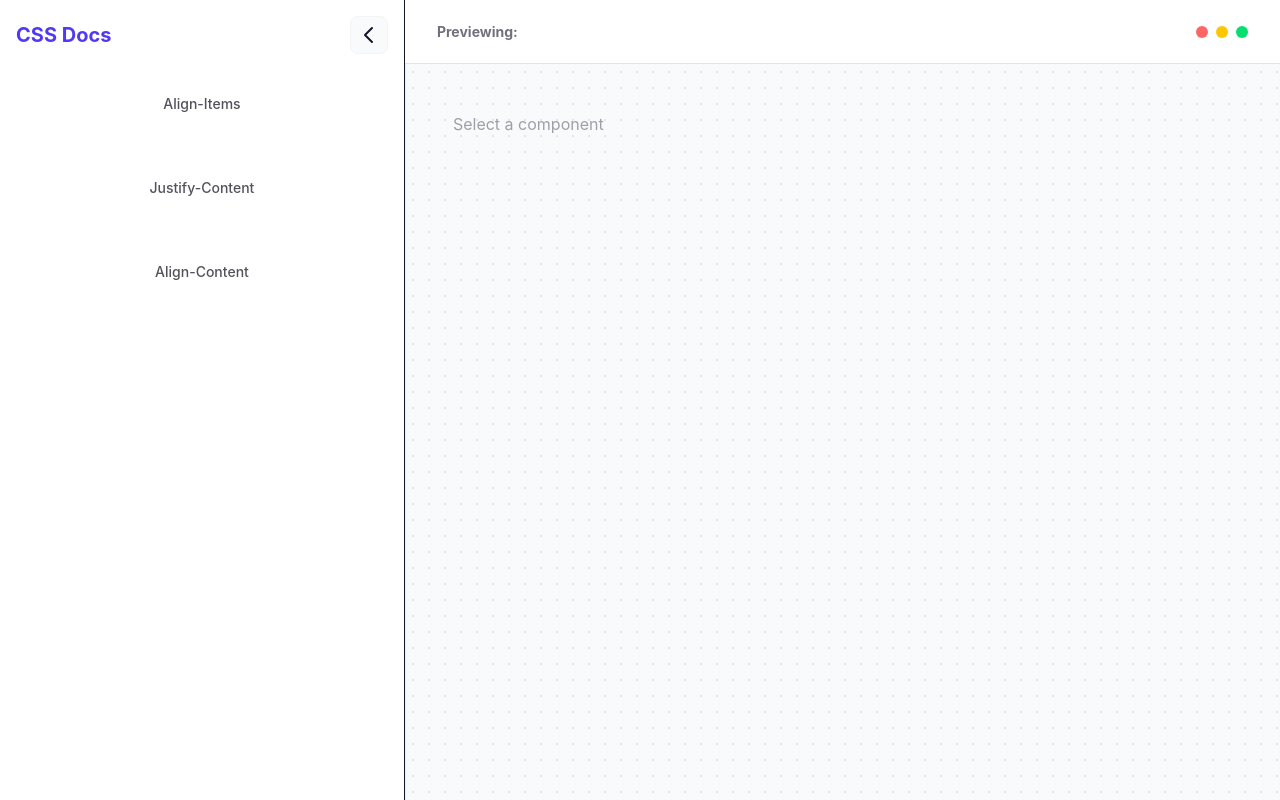
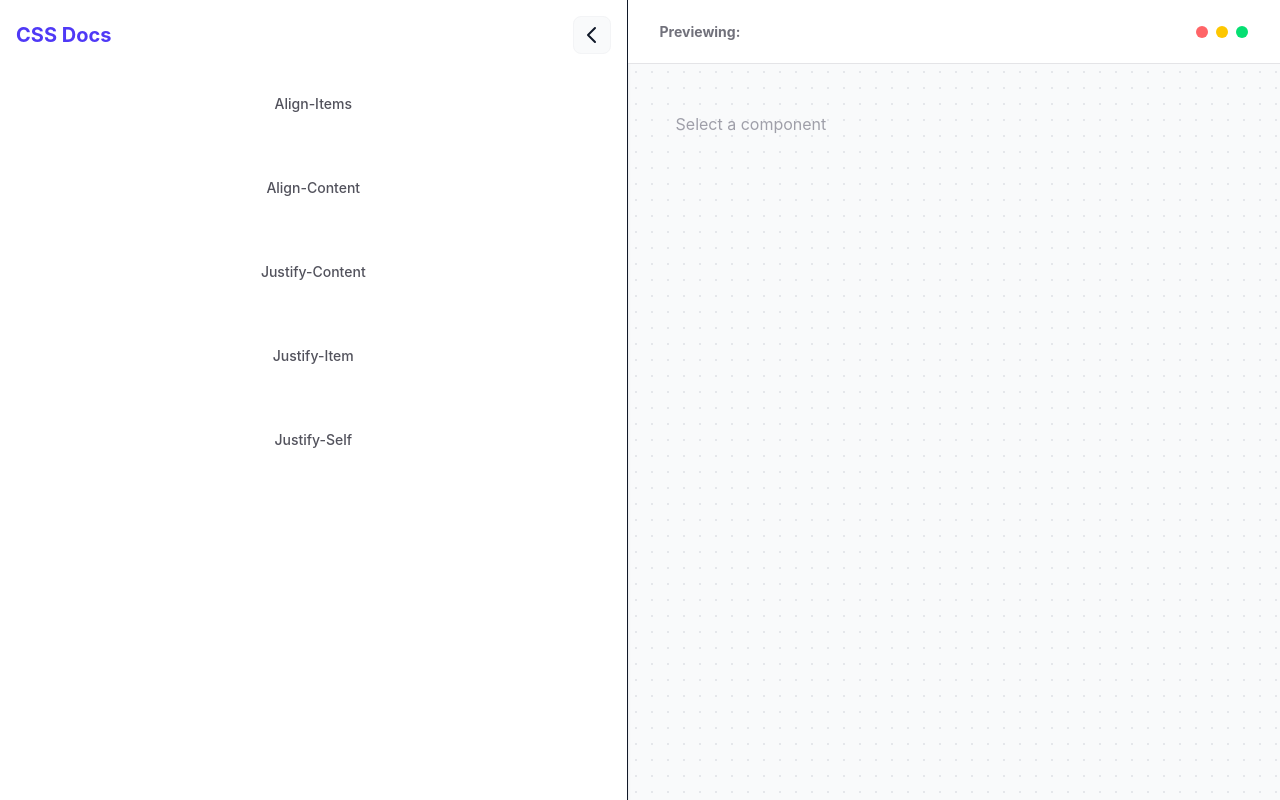
Before and after one commit to robitcode/cssdocs, a React (Vite) app: page / in a window 1280 px wide. Built offline with nearby package versions, Linux system fonts and the light colour scheme.

Commit message:
Add box positioning components

```diff
--- a/src/App.jsx
+++ b/src/App.jsx
@@ -2,19 +2,22 @@ import { useState } from 'react'
 import './App.css'
 
 import DetailComponent from './components/DetailComponent';
+import HeaderComponent from './components/HeaderComponent';
 import AlignItems from './guide/box-positioning/AlignItems';
+import AlignContent from './guide/box-positioning/AlignContent';
 import JustifyContent from './guide/box-positioning/JustifyContent';
-import AlignContent from './guide/box-positioning/AlignContent';
-import HeaderComponent from './components/HeaderComponent';
-
+import JustifyItems from './guide/box-positioning/JustifyItems';
+import JustifySelf from './guide/box-positioning/JustifySelf';
 
   function App() {
     const [expanded, setExpanded] = useState(true);
     const [selected, setSelected] = useState()
     const components = [
       { "id": "align-items", "name": "Align-Items", "components": <AlignItems /> },
+      { "id": "align-content", "name": "Align-Content", "components": <AlignContent /> },
       { "id": "justify-content", "name": "Justify-Content", "components": <JustifyContent /> },
-      { "id": "align-content", "name": "Align-Content", "components": <AlignContent /> },
+      { "id": "justify-item", "name": "Justify-Item", "components": <JustifyItems /> },
+      { "id": "justify-self", "name": "Justify-Self", "components": < JustifySelf/> },
     ]
 
     const Preview = components.find(c => c.id === selected)?.components;
@@ -82,7 +85,7 @@ import HeaderComponent from './components/HeaderComponent';
             </div>
           </header>
 
-          <section className='flex-1 overflow-auto p-12 bg-[radial-gradient(#e5e7eb_1px,transparent_1px)] [background-size:16px_16px]'>
+          <section className='flex-1 overflow-auto p-12 bg-[radial-gradient(#e5e7eb_1px,transparent_1px)] bg-size-[16px_16px]'>
 
               <div className='max-w-5xl mx-auto'>
                 {/* The Render zone */}
--- a/src/guide/Justify/JustifyContent.jsx
+++ /dev/null
@@ -1,39 +0,0 @@
-import { useState } from "react";
-import DetailComponent from "../../components/DetailComponent";
-import OutputComponent from "../../components/OutputComponent";
-
-const code = `justify-content : start;
-justify-content : center;
-justify-content : space-between;
-justify-content : space-around;
-justify-content : space-evenely`
-
-export default function JustifyContent() {
-    const ouputPanel = {
-        'title': "CSS Demo: justify-content",
-        'buttons': [
-            { 'name': 'justify-content : start;', 'state': 'justify-start' },
-            { 'name': 'justify-content : center;', 'state': 'justify-center' },
-            { 'name': 'justify-content : space-between;', 'state': 'justify-between' },
-            { 'name': 'justify-content : space-around;', 'state': 'justify-around' },
-            { 'name': 'justify-content : space-evenly;', 'state': 'justify-evenly' }
-        ],
-        'output': (state) => (
-            <div className={`h-fit flex w-full ${state}`}>
-                <span className="p-2 h-fit border border-blue-500">one</span>
-                <span className="p-2 h-fit border border-blue-500">two</span>
-                <span className="p-2 h-fit border border-blue-500">three</span>
-            </div>
-        )
-    }
-
-    return (
-        <div className="min-h-screen w-full space-y-6">
-            <DetailComponent title="justify-content " code={code} />
-
-            <OutputComponent render={ouputPanel} />
-        </div>
-
-
-    )
-}
--- a/src/guide/box-positioning/JustifyContent.jsx
+++ b/src/guide/box-positioning/JustifyContent.jsx
@@ -1,20 +1,20 @@
-import profileImg from "../../assets/196452524.png"
+import profileImg1 from "../../assets/image.png"
 import { useState } from "react";
 import DetailComponent from "../../components/DetailComponent";
 import OutputComponent from "../../components/OutputComponent";
 import HeaderComponent from "../../components/HeaderComponent";
 
-const code = `justify-content : start;
-justify-content : center;
-justify-content : space-between;
-justify-content : space-around;
-justify-content : space-evenely;`;
+const code = `justify-content:start;
+justify-content:center;
+justify-content:space-between;
+justify-content:space-around;
+justify-content:space-evenely;`;
 
 export default function JustifyContent() {
     const headerPanel = {
         'title': 'Using justify-content',
-        'author': 'robit',
-        'authorpfp': profileImg,
+        'author': 'pragya',
+        'authorpfp': profileImg1,
         'topics': ['flexbox', 'justify-content']
     }
     const outputPanel = {
--- /dev/null
+++ b/src/guide/box-positioning/JustifyItems.jsx
@@ -0,0 +1,50 @@
+import profileImg1 from "../../assets/image.png"
+import { useState } from "react";
+import DetailComponent from "../../components/DetailComponent";
+import OutputComponent from "../../components/OutputComponent";
+import HeaderComponent from "../../components/HeaderComponent";
+
+const code = `justify-items:stretch;
+justify-items:center;
+justify-items:start;
+justify-items:end;`
+
+export default function JustifyItems() {
+    const headerPanel = {
+        'title' : 'Using justify-items',
+        'author': 'pragya',
+        'authorpfp':profileImg1,
+        'topics':['grid','justify-items']
+    }
+    const outputPanel = {
+        'title': "CSS Demo: justify-items",
+        'buttons': [
+            {'name':'justify-items: stretch;','state':'justify-items-stretch'},
+            {'name':'justify-items: center;','state':'justify-items-center'},
+            {'name':'justify-items: start;','state':'justify-items-start'},
+            {'name':'justify-items: end;','state':'justify-items-end'}
+        ],
+        'output':(state)=>(
+            <div className="h-min grid gap-4 ">
+                <div className={`grid h-10 ${state}`}>
+                    <span className="p-2 h-fit border border-blue-500 ">one</span>
+                </div>
+                <div className={`grid h-10 ${state}`}>
+                    <span className="p-2 h-fit border border-blue-500">two</span>
+                </div>
+            </div>
+        )
+    }
+
+
+    return (
+        <div className="min-h-screen w-full space-y-6">
+            <HeaderComponent header={headerPanel} />
+            <DetailComponent title="justify-items" code={code} />
+
+            <OutputComponent render={outputPanel} />
+        </div>
+
+
+    )
+}
--- /dev/null
+++ b/src/guide/box-positioning/JustifySelf.jsx
@@ -0,0 +1,55 @@
+import profileImg1 from "../../assets/image.png"
+import { useState } from "react";
+import DetailComponent from "../../components/DetailComponent";
+import OutputComponent from "../../components/OutputComponent";
+import HeaderComponent from "../../components/HeaderComponent";
+
+const code = `justify-self:stretch;
+justify-self:center;
+justify-self:start;
+justify-self:end;
+justify-self:auto;`;
+
+export default function JustifySelf() {
+    const headerPanel = {
+        'title' : 'Using justify-self',
+        'author': 'pragya',
+        'authorpfp':profileImg1,
+        'topics':['grid','justify-self']
+    }
+    const outputPanel = {
+        'title': "CSS Demo: justify-self",
+        'buttons': [
+            {'name':'justify-self: stretch;','state':'justify-self-stretch'},
+            {'name':'justify-self: center;','state':'justify-self-center'},
+            {'name':'justify-self: start;','state':'justify-self-start'},
+            {'name':'justify-self: end;','state':'justify-self-end'},
+            {'name':'justify-self: auto;','state':'justify-self-auto'}
+        ],
+        'output':(state)=>(
+            <div className="h-min grid gap-4 ">
+                <div className={`grid h-10 ${state}`}>
+                    <span className="p-2 h-fit border border-blue-500 ">one</span>
+                </div>
+                <div className={`grid h-10 ${state}`}>
+                    <span className="p-2 h-fit border border-blue-500">two</span>
+                </div>
+                <div className={`grid h-10 ${state}`}>
+                    <span className="p-2 h-fit border border-blue-500">three</span>
+                </div>
+            </div>
+        )
+    }
+
+
+    return (
+        <div className="min-h-screen w-full space-y-6">
+            <HeaderComponent header={headerPanel} />
+            <DetailComponent title="justify-self" code={code} />
+
+            <OutputComponent render={outputPanel} />
+        </div>
+
+
+    )
+}
```
Also changed, not shown: src/guide/box-positioning/AlignContent.jsx (+11 -11 lines), src/assets/image.png (added).
